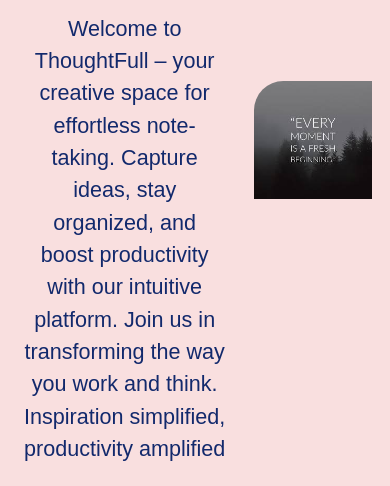
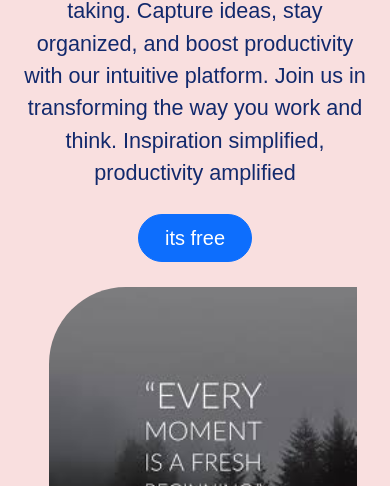
Before and after one commit to shardajadhav03/Nodejs-Thoughtful-note-, a website: page pages/index.html in a window 390 px wide. Shown: the part 313-799 px from the top of the page. Drawn offline with nearby package versions, Linux system fonts and the light colour scheme.

Commit message:
Update main.css

```diff
--- a/public/css/main.css
+++ b/public/css/main.css
@@ -37,9 +37,13 @@
     column-gap: 5px;
 }
 .image{
-    max-width: 95%;
-    max-height: 100%;
+    /* max-width: 95%;
+    max-height: 100%; */
     border-radius: 25% 0 0 0;
+}
+img{
+  /* height: 8%; */
+  width: 90%;
 }
 .content{
     max-width: 100%;
@@ -53,7 +57,16 @@
 .notes{
     --bs-gutter-x: 0;
 }
-
+@media only screen and (max-width: 768px) {
+  .frontText {
+    display: flex;
+    flex-wrap: wrap;
+    width: 100%;
+  }
+  .photo{
+    margin: 25px
+  }
+}
 
 /* Import Google Font - Poppins */
 @import url('https://fonts.googleapis.com/css2?family=Poppins:wght@400;500;600;700&display=swap');
```
